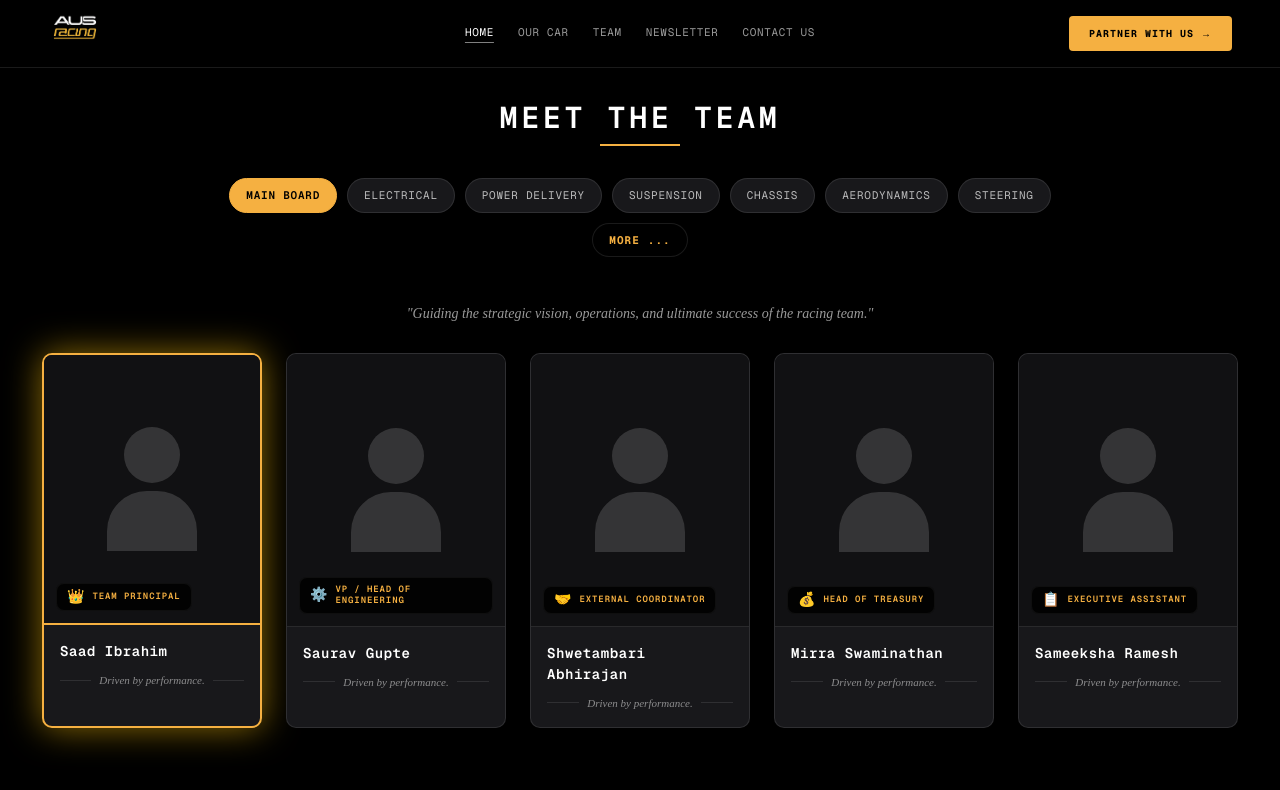
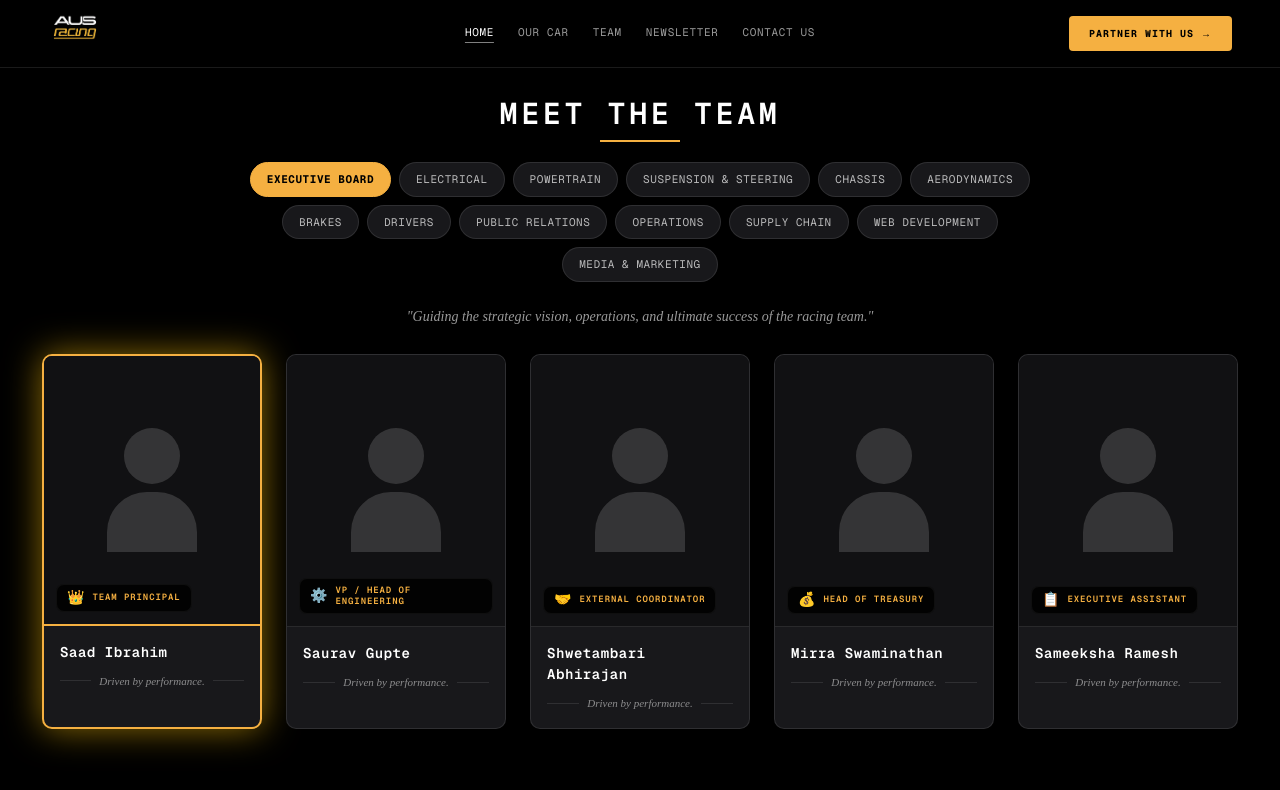
Before and after one commit to ausracing/ausracingv2, a Next.js app: page /team in a window 1280 px wide. Shown: the top 790 px of the page. Built offline with nearby package versions, Linux system fonts and the light colour scheme.

Commit message:
feat: locked in team page grid layout

```diff
--- a/src/app/team/page.tsx
+++ b/src/app/team/page.tsx
@@ -12,7 +12,7 @@ import { FILTERS, TEAM_MEMBERS, TEAM_DESCRIPTIONS } from "@/data/team";
 export default function TeamPage() {
 
   // STATE: This remembers which filter bubble is currently clicked.
-  const [activeFilter, setActiveFilter] = useState("Main Board");
+  const [activeFilter, setActiveFilter] = useState(FILTERS[0]);
   const [showAllFilters, setShowAllFilters] = useState(false); // NEW STATE
 
   const filteredTeam = TEAM_MEMBERS.filter(member => member.category === activeFilter);
@@ -21,45 +21,51 @@ export default function TeamPage() {
   const visibleFilters = showAllFilters ? FILTERS : FILTERS.slice(0, 7);
 
   return (
-    <div className="min-h-screen bg-background pt-8 pb-16 px-6">
+    <div className="min-h-screen bg-background pt-7 pb-16 px-6">
 
       {/* SECTION HEADER */}
-      <div className="text-center max-w-4xl mx-auto mb-8">
+      <div className="text-center max-w-4xl mx-auto mb-5">
         <h1 className="font-mono text-3xl font-semibold tracking-[0.12em] uppercase text-white mb-2">
           Meet the Team
         </h1>
-        <div className="w-20 h-[2px] bg-primary mx-auto mb-8"></div>
+        <div className="w-20 h-[2px] bg-primary mx-auto mb-5"></div>
 
-        {/* FILTERS MAP */}
-        <div className="flex flex-wrap justify-center gap-2.5">
-          {visibleFilters.map((filter) => (
+        {/* FILTER BUTTONS CONTAINER */}
+        <div className="flex flex-wrap justify-center items-center gap-2 w-full max-w-[1400px] mx-auto mb-6 px-4">
+
+          {FILTERS.map((filter, index) => {
+            const isActive = activeFilter === filter;
+            // Hide on mobile if collapsed, unless it's in the first 5 or is the active button
+            const isHiddenOnMobile = !showAllFilters && index > 4 && !isActive;
+
+            return (
               <button
                 key={filter}
                 onClick={() => setActiveFilter(filter)}
-              className={`font-mono text-[11px] tracking-[0.07em] uppercase px-4 py-2 rounded-full border transition-all duration-200 cursor-pointer
-                ${activeFilter === filter
-                  ? "bg-primary border-primary text-black font-semibold"
-                  : "bg-[#18181b] border-white/10 text-white/70 hover:border-primary hover:text-white"
-                }`}
+                className={`
+                  px-4 py-2 rounded-full border text-[11px] font-mono tracking-wider transition-all duration-300 uppercase
+                  ${isActive ? "bg-primary text-black border-primary font-bold" : "bg-[#18181b] text-white/70 border-white/10 hover:border-white/30 hover:text-white"}
+                  ${isHiddenOnMobile ? "hidden md:block" : "block"}
+                `}
               >
                 {filter}
               </button>
-          ))}
+            );
+          })}
 
-          {/* THE "SEE MORE" BUTTON */}
-          {FILTERS.length > 7 && (
+          {/* INLINE MORE/LESS BUTTON (Mobile Only) */}
           <button
             onClick={() => setShowAllFilters(!showAllFilters)}
-              className="font-mono text-[11px] tracking-[0.1em] font-bold uppercase px-4 py-2 rounded-full border border-white/10 bg-black text-primary hover:bg-white/5 transition-all duration-200 cursor-pointer"
+            className="md:hidden px-4 py-2 rounded-full border border-primary/50 text-primary text-[11px] font-mono tracking-wider uppercase hover:bg-primary/10 transition-colors"
           >
             {showAllFilters ? "LESS ↑" : "MORE ..."}
           </button>
-          )}
+
         </div>
       </div>
 
       {/* DYNAMIC TEAM DESCRIPTION */}
-      <div className="max-w-2xl mx-auto mt-8 mb-4 h-12 flex items-center justify-center px-4">
+      <div className="max-w-2xl mx-auto mb-2 flex items-start justify-center px-4 min-h-[40px]">
         <p className="text-[13px] sm:text-[14px] text-white/60 text-center italic transition-opacity duration-300">
           "{TEAM_DESCRIPTIONS[activeFilter] || "Pushing the absolute limits of collegiate motorsport engineering."}"
         </p>
--- a/src/data/team.ts
+++ b/src/data/team.ts
@@ -1,30 +1,41 @@
 export const FILTERS = [
-  "Main Board", "Electrical", "Power Delivery", "Suspension", "Chassis",
-  "Aerodynamics", "Steering", "Drivetrain", "Brakes", "Cooling", "Drivers",
-  "External Relations", "Internal Relations", "Deputy Exec. Assistants",
-  "Supply Chain", "Web Development", "Media & Marketing", "Treasury"
+  "Executive Board",
+  "Electrical",
+  "Powertrain", // Combined Drivetrain & Cooling
+  "Suspension & Steering",
+  "Chassis",
+  "Aerodynamics",
+  "Brakes",
+  "Drivers",
+  "Public Relations", // Combined Internal & External
+  "Operations", // Combined Treasury & Deputy Execs
+  "Supply Chain",
+  "Web Development",
+  "Media & Marketing"
 ];
-
 export const TEAM_DESCRIPTIONS: Record<string, string> = {
-  "Main Board": "Guiding the strategic vision, operations, and ultimate success of the racing team.",
+  "Executive Board": "Guiding the strategic vision, operations, and ultimate success of the racing team.",
   "Electrical": "Designing the custom wiring harnesses and high-voltage systems that power our vehicle.",
-  "Power Delivery": "Optimizing battery output and energy efficiency for peak track performance.",
-  "Suspension": "Engineering dynamic suspension geometry to maximize tire grip and driver handling.",
+  "Powertrain": "Optimizing battery output and energy efficiency for peak track performance.",
+  "Suspension & Steering": "Engineering dynamic suspension geometry to maximize tire grip and driver handling.",
   "Chassis": "Fabricating a lightweight, structurally rigid frame to protect the driver and anchor the car.",
   "Aerodynamics": "Manipulating airflow to reduce drag and generate massive cornering downforce.",
+  "Brakes": "Engineering high-performance stopping power and thermal management for precision cornering.",
+  "Drivers": "Pushing the engineered vehicle to its absolute physical limits on the track.",
+  "Public Relations": "Managing sponsor relationships, community outreach, and the team's professional image.",
+  "Operations": "Managing team finances, logistics, and internal administration for peak operational efficiency.",
+  "Supply Chain": "Procuring crucial components and managing logistics to keep manufacturing strictly on schedule.",
   "Web Development": "Building the digital track: developing our high-performance team platform.",
   "Media & Marketing": "Crafting our story and showcasing our speed to the world.",
-  "Treasury": "Managing the financial resources and ensuring the team's economic sustainability.",
-  // Add more descriptions as needed...
 };
 
 export const TEAM_MEMBERS = [
   // --- MAIN BOARD ---
-  { name: "Saad Ibrahim", role: "Team Principal", emoji: "👑", quote: "Driven by performance.", category: "Main Board" },
-  { name: "Saurav Gupte", role: "VP / Head of Engineering", emoji: "⚙️", quote: "Driven by performance.", category: "Main Board" },
-  { name: "Shwetambari Abhirajan", role: "External Coordinator", emoji: "🤝", quote: "Driven by performance.", category: "Main Board" },
-  { name: "Mirra Swaminathan", role: "Head of Treasury", emoji: "💰", quote: "Driven by performance.", category: "Main Board" },
-  { name: "Sameeksha Ramesh", role: "Executive Assistant", emoji: "📋", quote: "Driven by performance.", category: "Main Board" },
+  { name: "Saad Ibrahim", role: "Team Principal", emoji: "👑", quote: "Driven by performance.", category: "Executive Board" },
+  { name: "Saurav Gupte", role: "VP / Head of Engineering", emoji: "⚙️", quote: "Driven by performance.", category: "Executive Board" },
+  { name: "Shwetambari Abhirajan", role: "External Coordinator", emoji: "🤝", quote: "Driven by performance.", category: "Executive Board" },
+  { name: "Mirra Swaminathan", role: "Head of Treasury", emoji: "💰", quote: "Driven by performance.", category: "Executive Board" },
+  { name: "Sameeksha Ramesh", role: "Executive Assistant", emoji: "📋", quote: "Driven by performance.", category: "Executive Board" },
 
   // --- ELECTRICAL ---
   { name: "Name6", role: "Lead", emoji: "⚡", quote: "Driven by performance.", category: "Electrical" },
```
Lines whose indentation alone changed are shown as unchanged.
